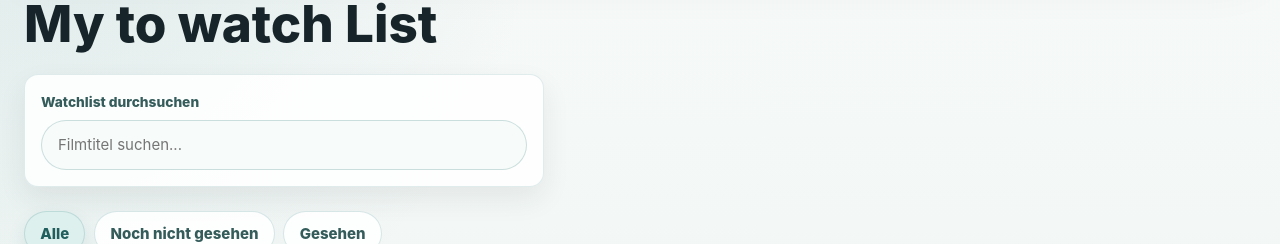
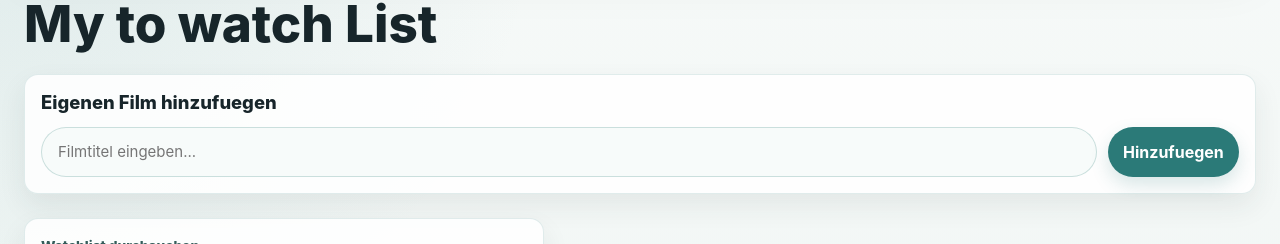
Before and after one commit to OlesiaKryvosheieva23/multfilm-frontend, a Vue app in the folder multfilm/: page /watchlist in a window 1280 px wide. Shown: the part 133-377 px from the top of the page. Built offline with nearby package versions, Linux system fonts and the light colour scheme; no server answers.

Commit message:
eigene filme zur watchlist hinzufügen

```diff
--- a/multfilm/src/components/MySeenFilms.vue
+++ b/multfilm/src/components/MySeenFilms.vue
@@ -10,6 +10,7 @@ const errorMessage = ref('')
 const savedCommentId = ref<number | null>(null)
 
 const baseUrl = getBaseUrl()
+const DEFAULT_CUSTOM_POSTER_URL = '/theater-placeholder.svg'
 
 async function loadSeenFilms() {
   const response: AxiosResponse = await axios.get(baseUrl + '/api/movie-entries/seen')
@@ -84,7 +85,7 @@ loadSeenFilms()
       class="movie-card"
     >
       <h3 class="movie-title">{{ film.title }}</h3>
-      <img :src="film.posterUrl" alt="poster">
+      <img :src="film.posterUrl || DEFAULT_CUSTOM_POSTER_URL" alt="poster">
 
       <div class="movie-comment">
         <label :for="`comment-${film.movieID}`">Wie fandest du den Film?</label>
@@ -124,7 +125,7 @@ loadSeenFilms()
           &#10003;
         </button>
 
-        <router-link :to="`/movie/${film.id}`">
+        <router-link v-if="film.id > 0" :to="`/movie/${film.id}`">
           <button class="btn btn-secondary">
             Details
           </button>
--- a/multfilm/src/components/MyToWatchFilms.vue
+++ b/multfilm/src/components/MyToWatchFilms.vue
@@ -5,6 +5,8 @@ const items: Ref<Film[]> = ref([])
 const errorMessage = ref('')
 const searchTerm = ref('')
 const statusFilter = ref<'all' | 'unseen' | 'seen'>('all')
+const customMovieTitle = ref('')
+const addSuccessMessage = ref('')
 
 
 import axios, {type AxiosResponse} from "axios";
@@ -12,6 +14,7 @@ import type {Film} from "@/types.ts";
 import { getBaseUrl } from "@/api";
 
 const baseUrl = getBaseUrl()
+const DEFAULT_CUSTOM_POSTER_URL = '/theater-placeholder.svg'
 
 const filteredItems = computed(() => {
   const normalizedSearchTerm = searchTerm.value.trim().toLowerCase()
@@ -29,13 +32,8 @@ const filteredItems = computed(() => {
   })
 })
 
-async function loadToWatchList () {
-
-  const endpoint = baseUrl + '/api/movie-entries/watchlist'
-
-  const response: AxiosResponse = await axios.get(endpoint)
-
-  items.value = response.data.map((film: any) => ({
+function mapMovieEntry(film: any): Film {
+  return {
     movieID: film.movieID,
     title: film.title,
     id: film.id,
@@ -48,7 +46,64 @@ async function loadToWatchList () {
     releaseDate: film.releaseDate ?? '',
     director: film.director ?? '',
     voteAverage: film.voteAverage ?? 0
-  }))
+  }
+}
+
+function isTitleInWatchlist(title: string) {
+  const normalizedTitle = title.trim().toLowerCase()
+
+  return items.value.some((film: Film) =>
+    film.title.trim().toLowerCase() === normalizedTitle
+  )
+}
+
+async function loadToWatchList () {
+
+  const endpoint = baseUrl + '/api/movie-entries/watchlist'
+
+  const response: AxiosResponse = await axios.get(endpoint)
+
+  items.value = response.data.map(mapMovieEntry)
+}
+
+async function addCustomMovie() {
+  errorMessage.value = ''
+  addSuccessMessage.value = ''
+
+  const title = customMovieTitle.value.trim()
+
+  if (!title) {
+    errorMessage.value = 'Bitte gib einen Filmtitel ein.'
+    return
+  }
+
+  if (isTitleInWatchlist(title)) {
+    errorMessage.value = 'Dieser Film ist schon in deiner Watchlist.'
+    return
+  }
+
+  try {
+    const customMovieId = -Date.now()
+    const response: AxiosResponse = await axios.post(baseUrl + '/api/movie-entries', {
+      title: title,
+      owner: 'user',
+      id: customMovieId,
+      toWatch: true,
+      seen: false,
+      commentText: '',
+      overview: 'Eigener Film',
+      posterUrl: DEFAULT_CUSTOM_POSTER_URL,
+      releaseDate: '',
+      director: '',
+      voteAverage: 0
+    })
+
+    items.value.push(mapMovieEntry(response.data))
+    addSuccessMessage.value = `${title} wurde zur Watchlist hinzugefuegt.`
+    customMovieTitle.value = ''
+  } catch (error) {
+    errorMessage.value = 'Film konnte nicht zur Watchlist hinzugefuegt werden.'
+  }
 }
 
 async function removeFromWatchlist(movieID: number) {
@@ -79,6 +134,22 @@ loadToWatchList()
 
 <main class="page">
 <h1 class="header">My to watch List</h1>
+  <section class="add-movie-panel">
+    <h2>Eigenen Film hinzufuegen</h2>
+    <form class="add-search" @submit.prevent="addCustomMovie">
+      <input
+        v-model="customMovieTitle"
+        type="text"
+        placeholder="Filmtitel eingeben..."
+      >
+      <button class="btn btn-secondary" type="submit">
+        Hinzufuegen
+      </button>
+    </form>
+
+    <p v-if="addSuccessMessage" class="success-message">{{ addSuccessMessage }}</p>
+  </section>
+
   <div class="search-bar">
     <label for="watchlist-search">Watchlist durchsuchen</label>
     <input
@@ -128,7 +199,7 @@ loadToWatchList()
     class="movie-card"
   >
     <h3 class="movie-title">{{ film.title }}</h3>
-    <img :src="film.posterUrl" alt="poster">
+    <img :src="film.posterUrl || DEFAULT_CUSTOM_POSTER_URL" alt="poster">
 <!--    <p>{{ film.overview }}</p>-->
 
     <div class="movie-actions">
@@ -144,7 +215,7 @@ loadToWatchList()
         <span v-if="film.seen">&#10003;</span>
       </button>
 
-      <router-link :to="`/movie/${film.id}`">
+      <router-link v-if="film.id > 0" :to="`/movie/${film.id}`">
         <button class="btn btn-secondary">
           Details
         </button>
@@ -168,6 +239,45 @@ loadToWatchList()
   font-weight: 800;
   letter-spacing: 0;
   margin-bottom: 1.25rem;
+}
+
+.add-movie-panel {
+  background: rgba(255, 255, 255, 0.86);
+  border: 1px solid rgba(43, 122, 120, 0.14);
+  border-radius: 14px;
+  box-shadow: 0 12px 28px rgba(35, 53, 52, 0.08);
+  margin-bottom: 1.5rem;
+  padding: 1rem;
+}
+
+.add-movie-panel h2 {
+  color: #17252a;
+  font-size: 1.15rem;
+  font-weight: 800;
+  letter-spacing: 0;
+  margin-bottom: 0.85rem;
+}
+
+.add-search {
+  display: flex;
+  flex-wrap: wrap;
+  gap: 0.7rem;
+}
+
+.add-search input {
+  background: #f7fbfa;
+  border: 1px solid rgba(43, 122, 120, 0.22);
+  border-radius: 999px;
+  color: #17252a;
+  flex: 1 1 260px;
+  font: inherit;
+  padding: 0.75rem 1rem;
+}
+
+.add-search input:focus {
+  border-color: #2b7a78;
+  box-shadow: 0 0 0 3px rgba(43, 122, 120, 0.14);
+  outline: none;
 }
 
 .search-bar {
@@ -304,6 +414,16 @@ loadToWatchList()
   padding: 0.75rem 1rem;
 }
 
+.success-message {
+  background: #eefbf1;
+  border: 1px solid #b7ebc1;
+  border-radius: 10px;
+  color: #2f7d3e;
+  font-weight: 800;
+  margin-top: 1rem;
+  padding: 0.75rem 1rem;
+}
+
 .empty-message {
   background: rgba(255, 255, 255, 0.86);
   border: 1px solid rgba(43, 122, 120, 0.14);
```
Also changed, not shown: multfilm/public/theater-placeholder.svg (added).
